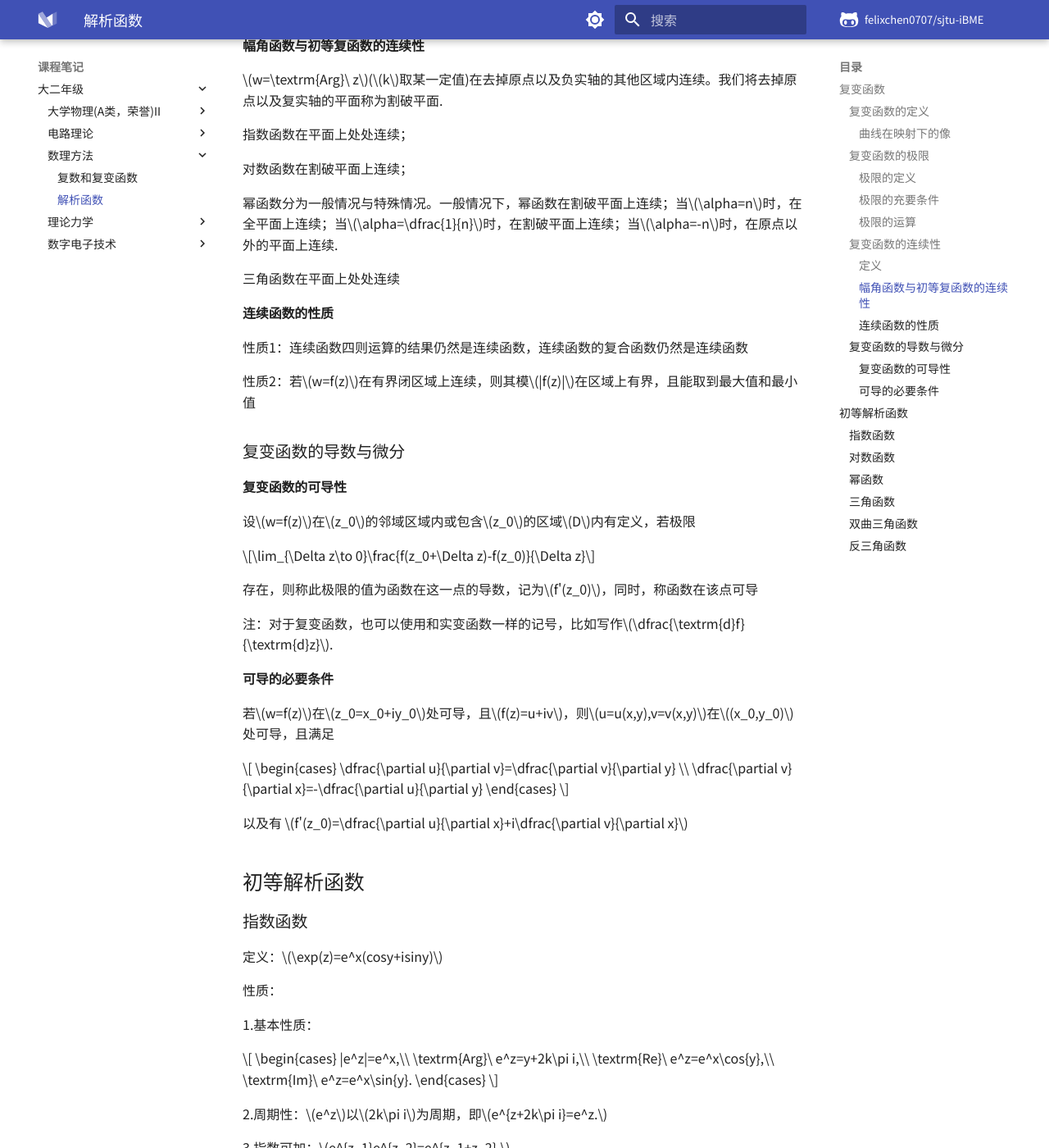
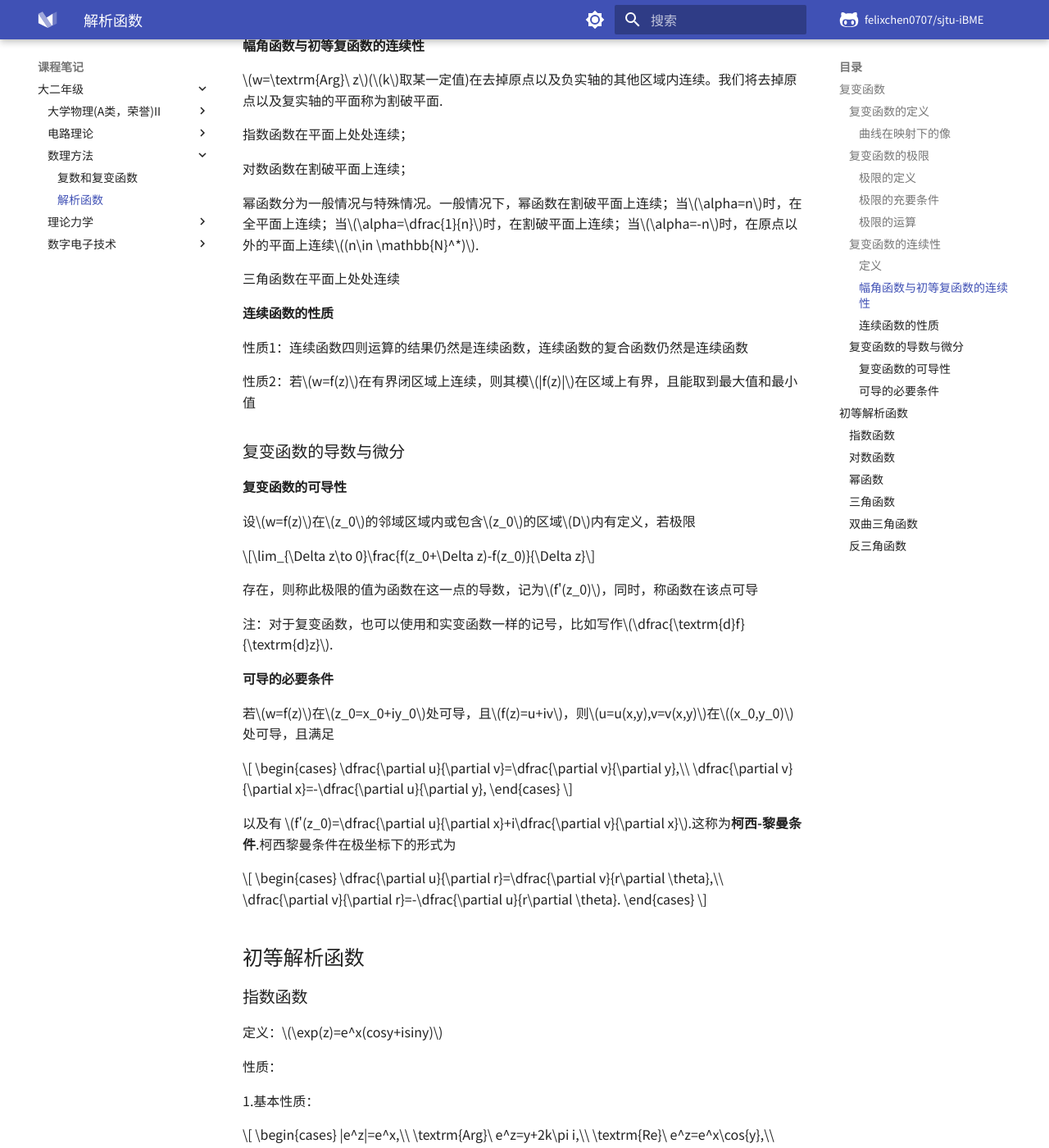
Before and after one commit to glimmeringlight/sjtu-notes, an MkDocs documentation site: the page built from docs/notes/grade2/MATH1206/002.md, in a window 1280 px wide and 1400 px high, scrolled down 2220 px. Shown: the whole window at 82% size. Built offline with MkDocs 1.6.1 and Material for MkDocs 9.7.7, drawn with Linux system fonts in a browser that asks for light colours; a script that is not in the unit is left out; comment, search, counter and statistics services are not loaded; some of the changed text lies outside the part shown.

Commit message:
Fix: some errs

```diff
--- a/docs/notes/grade2/MATH1206/002.md
+++ b/docs/notes/grade2/MATH1206/002.md
@@ -110,7 +110,7 @@ $w=\textrm{Arg}\ z$($k$取某一定值)在去掉原点以及负实轴的其他
 
 对数函数在割破平面上连续；
 
-幂函数分为一般情况与特殊情况。一般情况下，幂函数在割破平面上连续；当$\alpha=n$时，在全平面上连续；当$\alpha=\dfrac{1}{n}$时，在割破平面上连续；当$\alpha=-n$时，在原点以外的平面上连续.
+幂函数分为一般情况与特殊情况。一般情况下，幂函数在割破平面上连续；当$\alpha=n$时，在全平面上连续；当$\alpha=\dfrac{1}{n}$时，在割破平面上连续；当$\alpha=-n$时，在原点以外的平面上连续$(n\in \mathbb{N}^*)$.
 
 三角函数在平面上处处连续
 
@@ -138,12 +138,19 @@ $$\lim_{\Delta z\to 0}\frac{f(z_0+\Delta z)-f(z_0)}{\Delta z}$$
 
 $$
 \begin{cases}
-\dfrac{\partial u}{\partial v}=\dfrac{\partial v}{\partial y} \\
-\dfrac{\partial v}{\partial x}=-\dfrac{\partial u}{\partial y}
+\dfrac{\partial u}{\partial v}=\dfrac{\partial v}{\partial y},\\
+\dfrac{\partial v}{\partial x}=-\dfrac{\partial u}{\partial y},
 \end{cases}
 $$
 
-以及有 $f'(z_0)=\dfrac{\partial u}{\partial x}+i\dfrac{\partial v}{\partial x}$
+以及有 $f'(z_0)=\dfrac{\partial u}{\partial x}+i\dfrac{\partial v}{\partial x}$.这称为**柯西-黎曼条件**.柯西黎曼条件在极坐标下的形式为
+
+$$
+\begin{cases}
+    \dfrac{\partial u}{\partial r}=\dfrac{\partial v}{r\partial \theta},\\
+    \dfrac{\partial v}{\partial r}=-\dfrac{\partial u}{r\partial \theta}.
+\end{cases}
+$$
 
 ## 初等解析函数
 
@@ -164,7 +171,7 @@ $$
 \end{cases}
 $$
 
-2.周期性：$e^z$以$2k\pi i$为周期，即$e^{z+2k\pi i}=e^z.$
+2.周期性：$e^z$以$2k\pi i$为周期，即$e^{z+2k\pi i}=e^z.$其中，$k\in \mathbb{N}$，若无特殊说明，$k$均属于这个范围.
 
 3.指数可加：$e^{z_1}e^{z_2}=e^{z_1+z_2}.$
 
```
